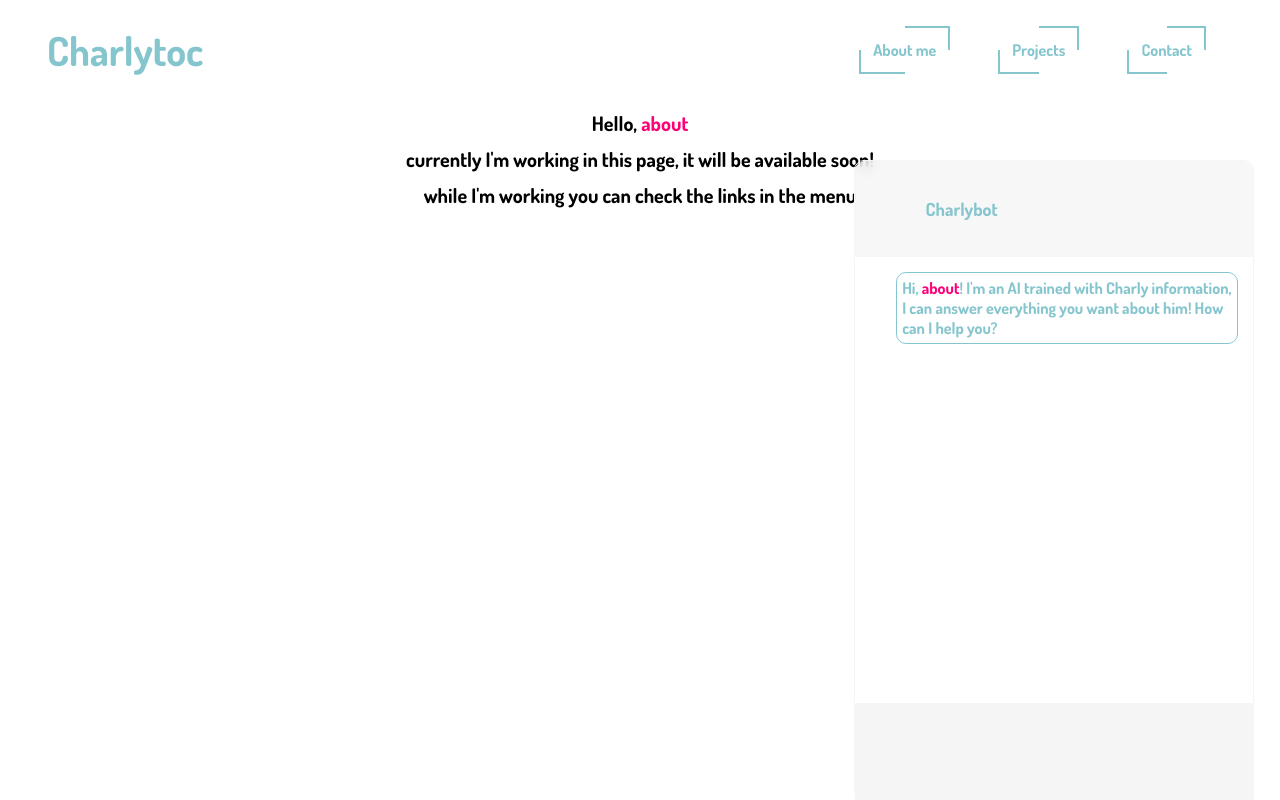
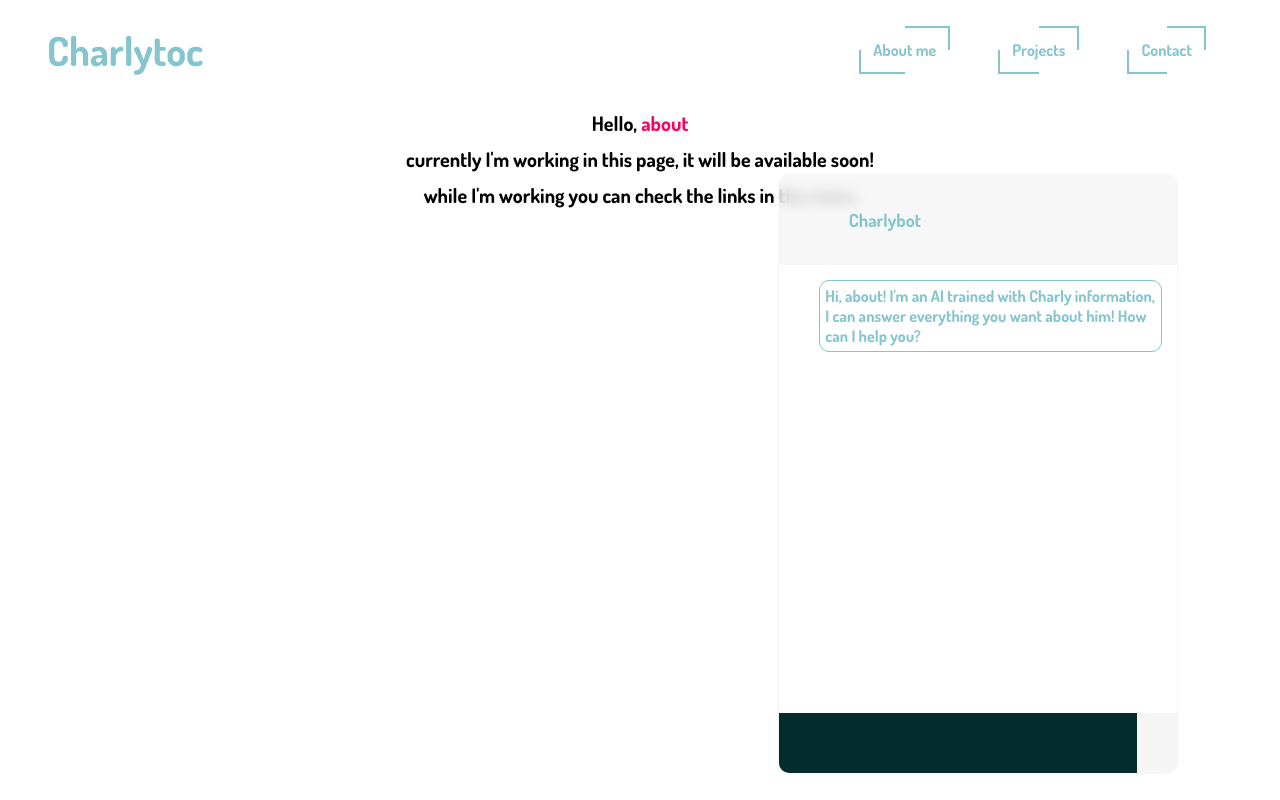
Before and after one commit to Charlytoc/charlytoc-ai-portflio, a Next.js app: page /3000/about in a window 1280 px wide. Both pictures are taken after a click on the element "Talk to the AI". Built offline with nearby package versions, Linux system fonts and the light colour scheme.

Commit message:
ready with AI

```diff
--- a/package.json
+++ b/package.json
@@ -12,11 +12,17 @@
     "@types/node": "18.15.11",
     "@types/react": "18.0.31",
     "@types/react-dom": "18.0.11",
+    "axios": "^1.3.4",
     "eslint": "8.37.0",
     "eslint-config-next": "13.2.4",
+    "langchain": "^0.0.45",
     "next": "13.2.4",
+    "openai": "^3.2.1",
     "react": "18.2.0",
     "react-dom": "18.2.0",
     "typescript": "5.0.3"
+  },
+  "devDependencies": {
+    "tsconfig-paths": "^4.2.0"
   }
 }
--- a/src/app/components/chat.tsx
+++ b/src/app/components/chat.tsx
@@ -2,9 +2,71 @@
 import { queryParams } from "../interfaces/params"
 import { chatHelper } from "../helpers/chatHelper"
 import { useState, useEffect } from "react"
+import axios from "axios"
 export default function Chat ({params}: queryParams) {
     const [showChat, setShowChat] = useState(false)
+    const [question, setQuestion] = useState("Hi! How are you?")
+    const [previousAnswer, setPreviousAnswer] = useState("")
+    const [chatMessages, setChatMessages] = useState([
+        {
+            type: 'bot',
+            message:  `Hi, ${params.visitor}! ${chatHelper.welcome}`,
+            divClass: `bot-message-bubble`,
+            spanClass: `bot-message`,
+            iconClass: `fa-solid fa-brain`
+        },
 
+    ])
+
+    function makeMessage (messageType: string, message: string) {
+        if (messageType == 'bot') {
+            return {
+                type: 'bot',
+                message: message,
+                divClass: `bot-message-bubble`,
+                spanClass: `bot-message`,
+                iconClass: `fa-solid fa-brain`
+            }
+        }
+        else {
+            return {
+                type: 'visitor',
+                message: message,
+                divClass: `visitor-message-bubble`,
+                spanClass: `visitor-message`,
+                iconClass: `fa-solid fa-user`
+            }
+        }
+     }
+
+
+    const data = {
+        extension: true,
+        token: '407f2194babf39d6d3e7870043717d37c35e0919',
+        inputs: {
+          question: question,
+          previous_answer: previousAnswer
+        },
+      };
+
+
+    const sendData = ():void => {
+        let updatedMessagesThreat = [...chatMessages, makeMessage('visitor', question)]
+        setChatMessages(updatedMessagesThreat)
+        setTimeout(()=> {
+            axios.post('https://rigobot.herokuapp.com/v1/prompting/complete/?template_id=10', data)
+        .then((response) => {
+            setPreviousAnswer(response.data.answer)
+            updatedMessagesThreat = [...updatedMessagesThreat,  makeMessage('bot', response.data.answer)]
+            setChatMessages(updatedMessagesThreat)
+        })
+        .catch((error) => {
+            console.error(error);
+        });
+
+        }, 150)
+
+    }
 
     return <>
     {
@@ -15,9 +77,18 @@ export default function Chat ({params}: queryParams) {
             <div className="button-container"><button onClick={()=> setShowChat(!showChat)}><i className="fa-regular fa-circle-xmark"></i></button></div>
         </div>
         <div className="chat-messages-container">
-        <div className="bot-message-bubble"><i className="fa-solid fa-brain"></i><span className="bot-message"> Hi, <b className="var-2">{params.visitor}</b>! {chatHelper.welcome}</span></div>
+        {chatMessages.map((item, index) =>
+        <div className={item.divClass}>
+            { item.type == 'bot' ?
+            <><i className={item.iconClass}></i><span className={item.spanClass}>{item.message}</span></>
+            : <><span className={item.spanClass}>{item.message}</span><i className={item.iconClass}></i></>
+            }
+        </div>)}
         </div>
-        <div className="chat-footer"></div>
+        <div className="chat-footer">
+            <input className="input-question" type="text" onChange={(e)=> setQuestion(e.target.value)} />
+            <button onClick={sendData}><i className="fa-solid fa-paper-plane"></i></button>
+        </div>
     </div>
     }
     {
--- a/src/app/styles/chat.css
+++ b/src/app/styles/chat.css
@@ -1,13 +1,12 @@
 
 #chat-container {
     position: fixed;
-    bottom: 0;
+    bottom: 0%;
     right: 2%;
     width: 96%;
-    height: 80%;
-    border-top-right-radius: 10px;
-    border-top-left-radius: 10px;
-    border-bottom-left-radius: 10px;
+    height: 75%;
+    border-radius: 10px;
+    margin-bottom: 10px;
     border-bottom: 0;
     border: 1px solid whitesmoke;
     animation: move-to-left 300ms ease-in-out 1 forwards;
@@ -36,17 +35,31 @@
     font-size: 18px
 }
 .chat-messages-container {
-    height: 70%;
+    height: 75%;
     backdrop-filter: blur(8px);
     width: 100%;
     padding: 15px;
 }
 
 .chat-footer {
-    height: 20%;
+    height: 10%;
     background: whitesmoke;
     width: 100%;
     border-bottom-left-radius: 10px;
+    display: grid;
+    grid-template-columns: 90% 10%;
+    align-items: center;
+    justify-content: center;
+    border-bottom-right-radius: 10px;
+}
+.chat-footer > * {
+    height: 100%;
+}
+.chat-footer > button {
+    background-color: transparent;
+    border: 0;
+    color: var(--color-rose);
+    cursor: pointer;
 }
 .button-container > button {
     border: 0;
@@ -62,6 +75,18 @@
     grid-template-columns: 10% 90%;
     align-items: center;
 }
+.visitor-message-bubble {
+    margin-top: 15px;
+    margin-bottom: 15px;
+    color: var(--color-rose);
+    display: grid;
+    display: flex;
+    justify-content: end;
+    align-items: center;
+    gap: 5px
+}
+
+
 .bot-message {
     display: block;
     border: 1px solid var(--chat-primary-color);
@@ -69,6 +94,16 @@
     border-radius: 10px;
     width: fit-content;
     color: #85c5ce;
+    font-size: 16px;
+}
+.visitor-message {
+    display: block;
+    border: 1px solid var(--color-rose);
+    padding: 5px;
+    border-radius: 10px;
+    width: fit-content;
+    color: var(--color-rose);
+    font-size: 16px;
 }
 
 #talk-to-chat {
@@ -80,10 +115,25 @@
     font-size: 30px;
     cursor: pointer;
 }
+.input-question {
+    background-color: rgb(3, 44, 44);
+    border: 0;
+    color: var(--color-rose);
+    font-size: 16px;
+    padding: 5%;
+    border-bottom-left-radius: 10px;
+    font-family: 'Dosis', sans-serif;
+}
+.input-question:focus {
+    border: 2px solid var(--color-rose);
+    outline: none;
+}
 
 @media (min-width: 768px) {
     #chat-container {
         width: 400px;
+        right: 8%;
+        bottom: 2%;
     }
     .bot-message-bubble {
         grid-template-columns: 7% 93%;
--- a/src/app/styles/globals.css
+++ b/src/app/styles/globals.css
@@ -2,7 +2,7 @@
     --color-mint: rgb(5, 238, 160);
     --color-bg: white;
     --color-contrast-bg: rgb(0, 0, 0);
-    --color-rose: rgb(255, 0, 119) !important;
+    --color-rose: rgb(255, 0, 98) !important;
     --color-aquamarine: rgb(21, 196, 196);
     --color-magenta: rgb(153, 0, 255);
     --color-cerulean: rgb(0, 68, 255);
--- a/tsconfig.json
+++ b/tsconfig.json
@@ -1,6 +1,6 @@
 {
   "compilerOptions": {
-    "target": "es5",
+    "target": "es2020",
     "lib": ["dom", "dom.iterable", "esnext"],
     "allowJs": true,
     "skipLibCheck": true,
@@ -8,7 +8,7 @@
     "forceConsistentCasingInFileNames": true,
     "noEmit": true,
     "esModuleInterop": true,
-    "module": "esnext",
+    "module": "nodenext",
     "moduleResolution": "node",
     "resolveJsonModule": true,
     "isolatedModules": true,
```
Also changed, not shown: top-level-await.ts (added), 1 other file (tests, documents, lock files or other folders).
